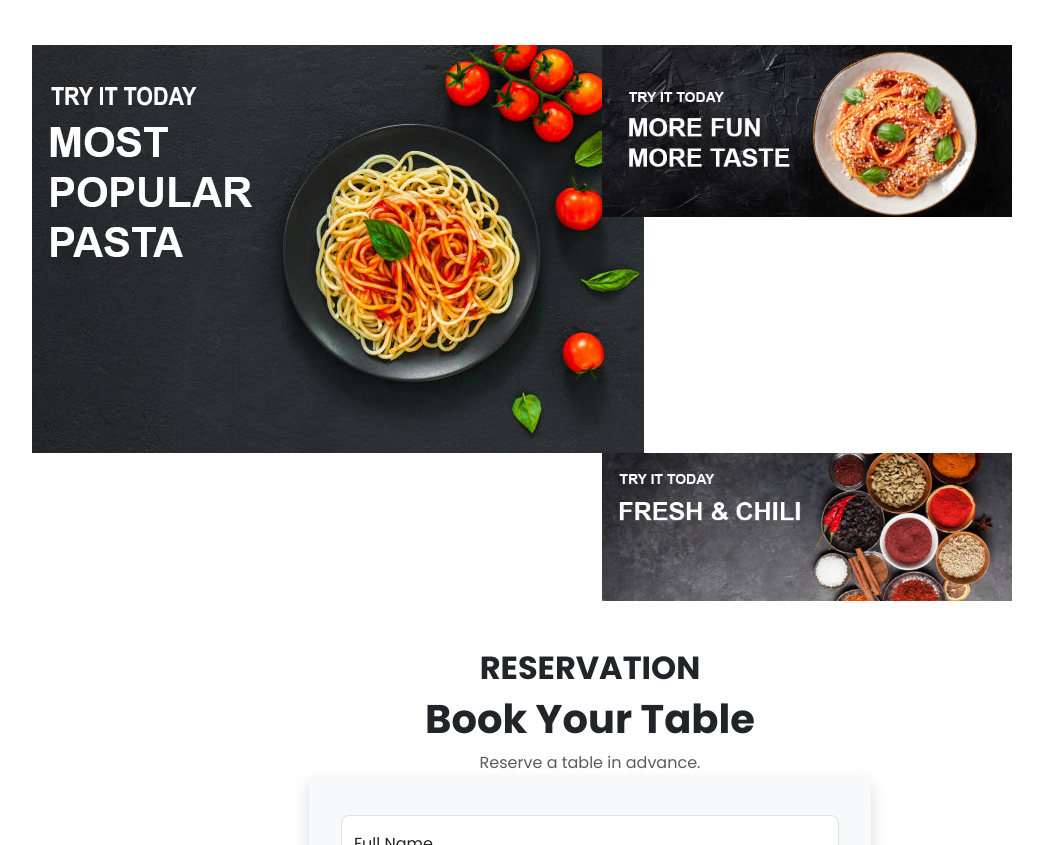
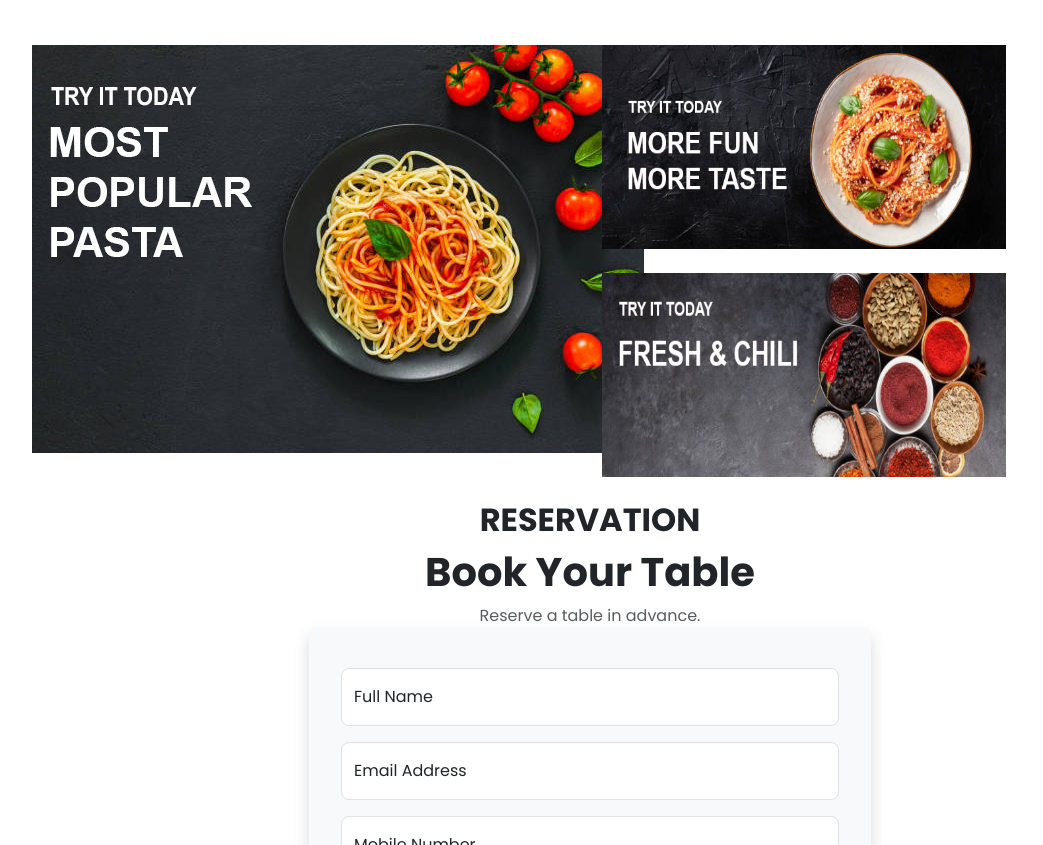
Before and after one commit to asegumpan/csav-food, a website: page index.html in a window 1280 px wide. Shown: the part 2251-3096 px from the top of the page, without its empty margins (50-1093 px from the left). Drawn offline with nearby package versions, Linux system fonts and the light colour scheme.

Commit message:
Added Featured Dishes and Fix the Layout

```diff
--- a/index.html
+++ b/index.html
@@ -349,20 +349,20 @@
         }
     </style>
 
+    <!-- Featured Dishes - Noel Caceres -->
     <div class="container mt-5">
-        <div class="row row-cols-2">
-            <div class="col">
+        <div class="row">
+            <div class="col-md-6 h-100">
                 <img src="assets/imgs/event-pasta.jpg.png" alt="" />
             </div>
 
-            <div class="col">
-                <img src="assets/imgs/event-pasta2.png" class="w-75" alt="" />
-            </div>
-            <div class="col m-0 p-0"></div>
-
-            <div class="col">
-                <img src="assets/imgs/event-pasta3.png" class="mt-0 w-75" alt="" />
-
+            <div class="col-md-6">
+                <div class="row mb-4 h-50">
+                    <img src="assets/imgs/event-pasta2.png" class="w-75" alt="" />
+                </div>
+                <div class="row mb-4 h-50">
+                    <img src="assets/imgs/event-pasta3.png" class="mt-0 w-75" alt="" />
+                </div>
             </div>
         </div>
     </div>
```
